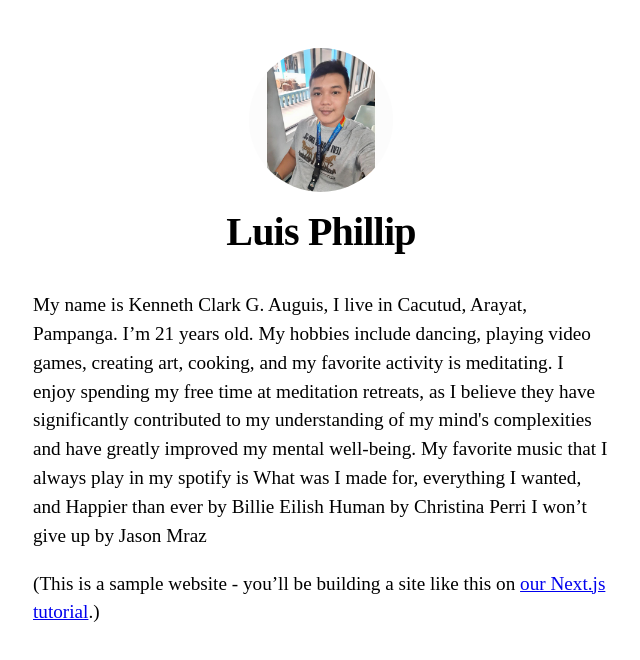
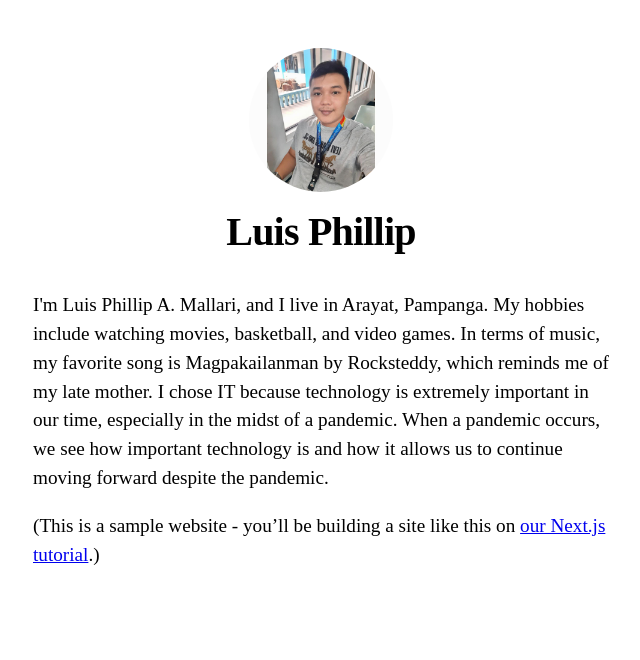
Before and after one commit to SiuL06/nextjs-blog, a Next.js app: page / in a window 1280 px wide. Shown: the top 660 px of the page, without its empty margins (319-959 px from the left). Built offline with nearby package versions, Linux system fonts and the light colour scheme.

Commit message:
third commit

```diff
--- a/pages/index.js
+++ b/pages/index.js
@@ -9,15 +9,9 @@ export default function Home() {
         <title>{siteTitle}</title>
       </Head>
       <section className={utilStyles.headingMd}>
-        <p>My name is Kenneth Clark G. Auguis, I live in Cacutud, Arayat, Pampanga. I’m 21 years old.
-        My hobbies include dancing, playing video games, creating art, cooking, and my favorite activity is meditating. I enjoy spending my free time at meditation retreats, as I believe they have significantly contributed to my understanding of my mind's complexities and have greatly improved my mental well-being.
+      <p>I'm Luis Phillip A. Mallari, and I live in Arayat, Pampanga. My hobbies include watching movies, basketball, and video games. In terms of music, my favorite song is Magpakailanman by Rocksteddy, which reminds me of my late mother.
 
-        My favorite music that I always play in my spotify is
-What was I made for, everything I wanted, and Happier than ever  by Billie Eilish
-Human by Christina Perri
-I won’t give up by Jason Mraz
-
-        </p>
+      I chose IT because technology is extremely important in our time, especially in the midst of a pandemic. When a pandemic occurs, we see how important technology is and how it allows us to continue moving forward despite the pandemic.</p>
         <p>
           (This is a sample website - you’ll be building a site like this on{' '}
           <a href="https://nextjs.org/learn">our Next.js tutorial</a>.)
```
